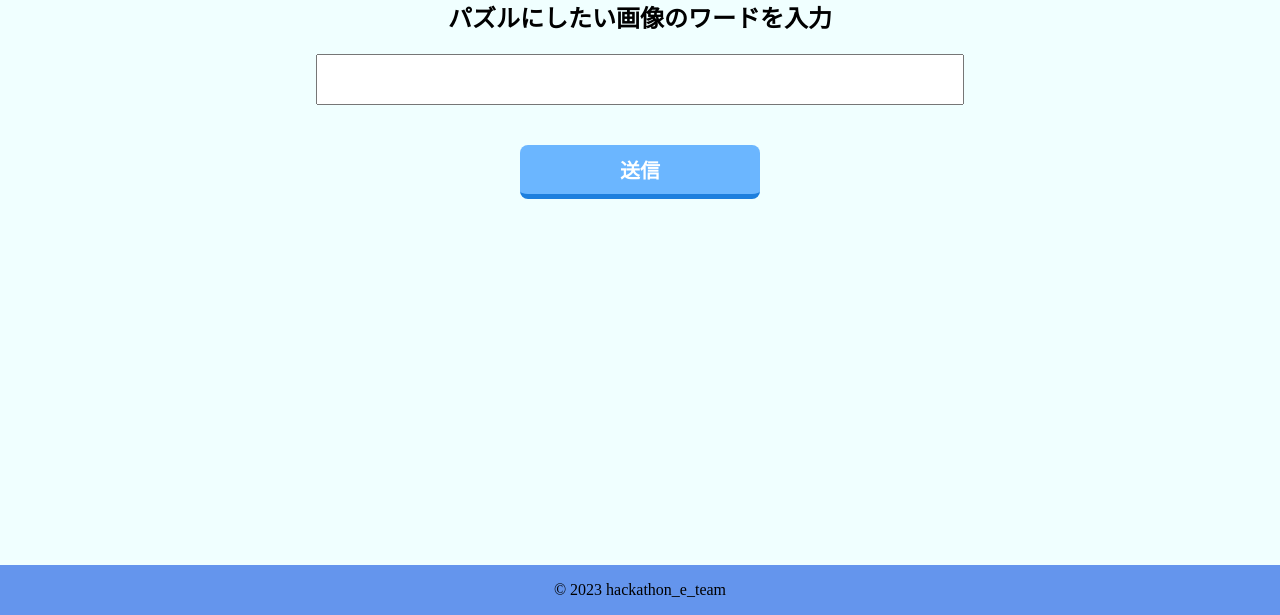
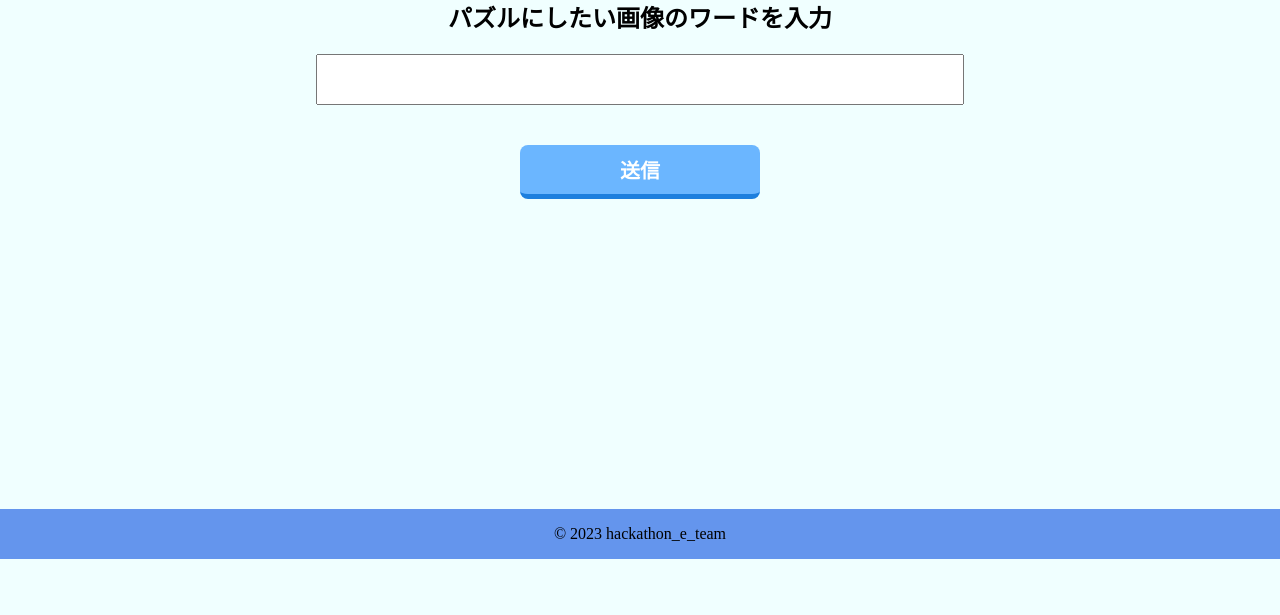
Before and after one commit to masa002/pj_2023_hackathon_e_team, a PHP site: page / in a window 1280 px wide. Shown: the part 185-800 px from the top of the page. Run offline with PHP 8.4, Linux system fonts and the light colour scheme.

Commit message:
フッターの最下部固定の修正

```diff
--- a/index.php
+++ b/index.php
@@ -74,10 +74,6 @@
 			.p1{
 				text-align:center;
 			}
-			.p2{
-				padding-top: 13px;
-				text-align:center;
-			}
 			.word{
 				display: block;
 				text-align: center;
@@ -92,6 +88,20 @@
 				margin:auto;
 				margin-bottom:50px;
 			}
+			.container {
+				min-height: 70vh;
+    			position: relative;
+    			padding-bottom: 50px;
+    			box-sizing: border-box;
+			}
+			.footer1{
+				background-color:#6495ed;
+				height:50px;
+				width:100%;
+				position: absolute;
+    			bottom: 0;
+
+	}
     </style>
 		<a href="index.php"><h1 class="head2 marginB3">AIスライドパズル</h1></a>
 </head>
@@ -99,32 +109,24 @@
 	if(isset($_POST['puzzlename'])){
 ?>
 <body>
+	<div class="container">
 	<?php
 		require_once('random_gen.php');
 		require_once('puzzle.php'); ?>
 	<div class="button_solid004 share" hidden>
   		<a href="#">シェアする</a>
 	</div>
-	<footer class="footer1"style="background-color:#6495ed;
-			height:50px;
-			width:100%;
-			margin-top:5px;
-      		bottom: 0;">
-		<p class="p2">© 2023 hackathon_e_team</p>
+	<footer class="footer1">
+		<p class="p1">© 2023 hackathon_e_team</p>
 	</footer>
+	</div>
 <?php
 	}else{
 ?>
 <style>
-	.footer1{
-		background-color:#6495ed;
-			height:50px;
-			width:100%;
-			position: absolute;
-      		bottom: 0;
-	}
 </style>
 <body>
+	<div class="container">
 	<div class="word">
 		<h2>パズルにしたい画像のワードを入力</h2>
 		<form action="index.php"method="post">
@@ -137,6 +139,7 @@
 	<footer class="footer1">
 		<p class="p1">© 2023 hackathon_e_team</p>
 	</footer>
+	<div>
 <?php
 	}
 ?>
```
